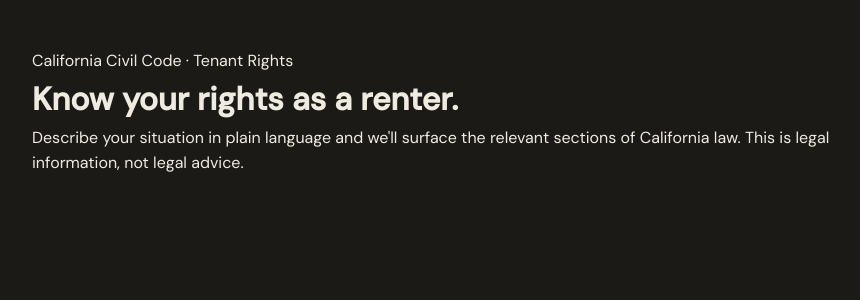
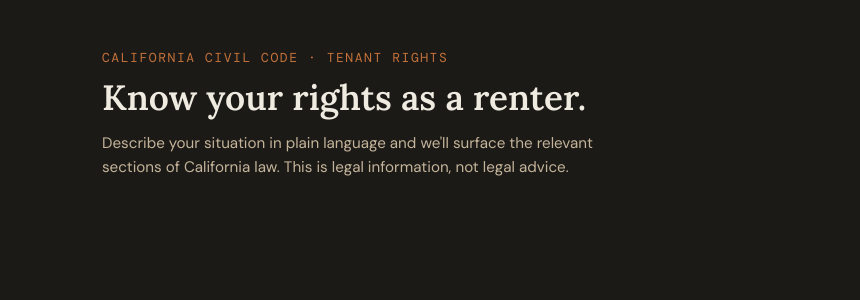
Before and after one commit to RichardGabelman/ca-tenant-law-rag, a React (Vite) app in the folder frontend/: page / in a window 1280 px wide. Shown: the top 300 px of the page, without its empty margins (182-1042 px from the left). Built offline with nearby package versions, Linux system fonts and the light colour scheme.

Commit message:
feat: implement header styling and requisite global styling, adjust main content width down

```diff
--- a/frontend/src/App.css
+++ b/frontend/src/App.css
@@ -10,6 +10,8 @@
 :root {
   --bg-base: #1C1A17;
   --text-primary: #F0EBE1;
+  --text-secondary: #C4B49A;
+  --accent: #C4723A;
 }
 
 body {
@@ -22,7 +24,7 @@ body {
 }
 
 #root {
-  max-width: 900px;
+  max-width: 760px;
   margin: 0 auto;
   padding: 3rem 1.5rem 6rem;
 }
--- a/frontend/src/components/Header.css
+++ b/frontend/src/components/Header.css
@@ -0,0 +1,28 @@
+.header {
+  margin-bottom: 3rem;
+}
+
+.header-eyebrow {
+  font-family: 'DM Mono', monospace;
+  font-size: 13px;
+  letter-spacing: 0.12em;
+  text-transform: uppercase;
+  color: var(--accent);
+  margin-bottom: 0.5rem;
+}
+
+.header-title {
+  font-family: 'Lora', serif;
+  font-size: 2.2rem;
+  font-weight: 600;
+  color: var(--text-primary);
+  line-height: 1.2;
+  margin-bottom: 0.75rem;
+}
+
+.header-subtitle {
+  font-size: 0.95rem;
+  color: var(--text-secondary);
+  max-width: 520px;
+  line-height: 1.6;
+}
```
